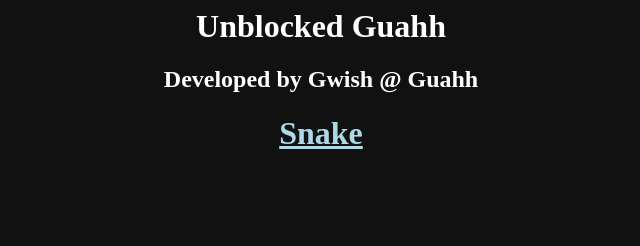
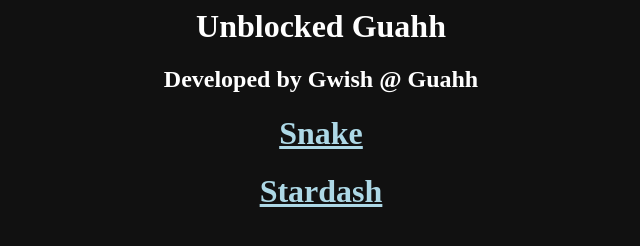
Before and after one commit to Gwishyman/unblocked, a plain HTML site: page index.html in a window 1280 px wide. Shown: the whole page, without its empty margins (319-959 px from the left). Drawn offline with Linux system fonts and the light colour scheme.

Commit message:
Update index.html

```diff
--- a/index.html
+++ b/index.html
@@ -3,4 +3,5 @@
 <h1>Unblocked Guahh</h1>
 <h2>Developed by Gwish @ Guahh</h2>
 <h1><a href="snake.html">Snake</a></h1>
+<h1><a href="stardash.html">Stardash</a></h1>
 </center>
```
